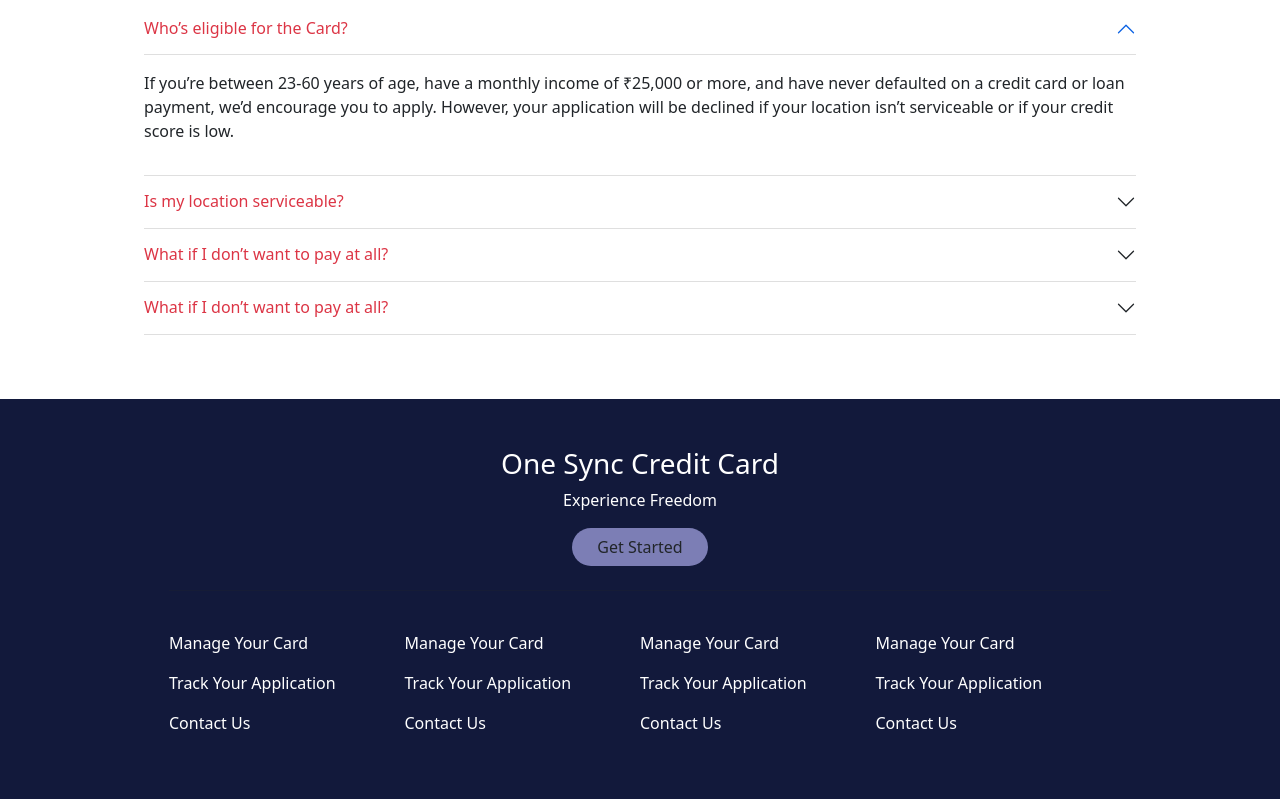
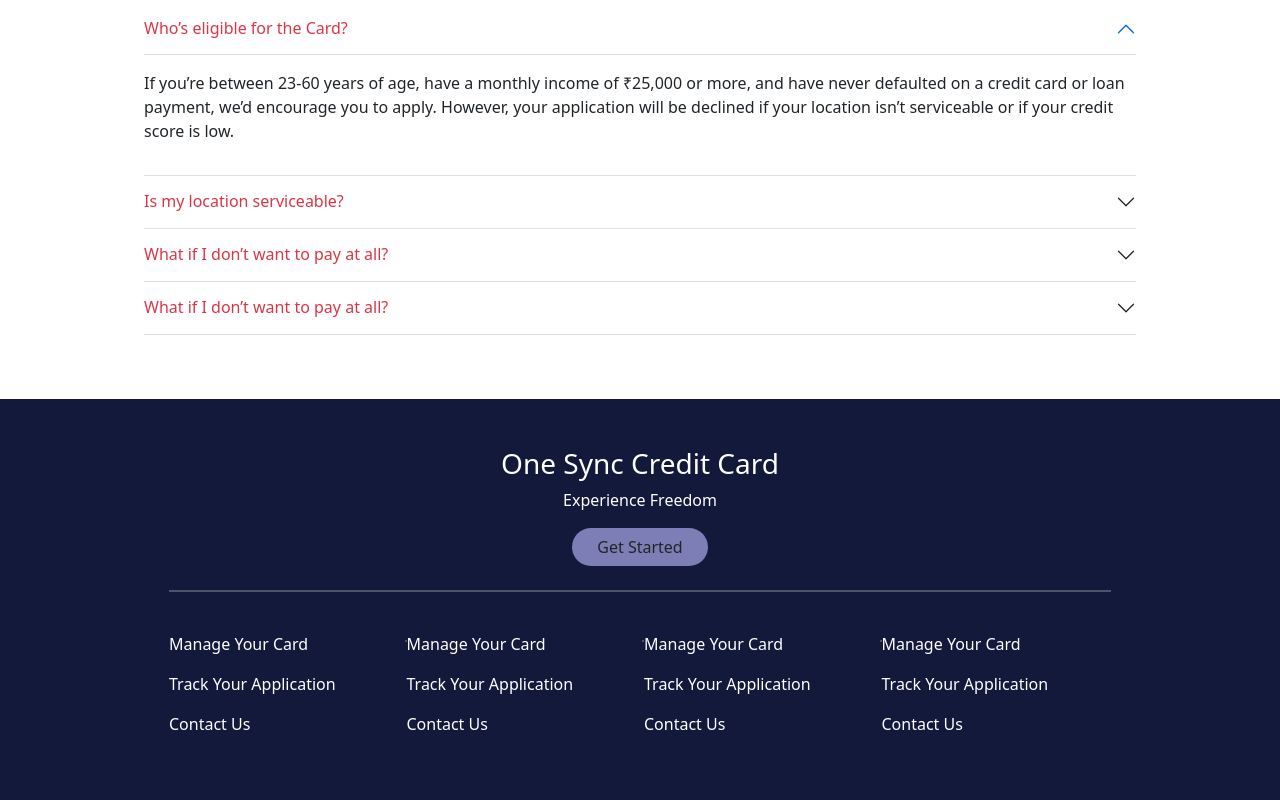
Before and after one commit to sharan000/Html-Bootstrap-SCSS-01, a plain HTML site: page index.html in a window 1280 px wide. Shown: the part 2243-3043 px from the top of the page. Drawn offline with nearby package versions, Linux system fonts and the light colour scheme.

Commit message:
Add files via upload

```diff
--- a/index.html
+++ b/index.html
@@ -419,7 +419,7 @@
       <h3 class="pt-5 text-white">One Sync Credit Card</h3>
       <p class="text-white">Experience Freedom</p>
       <button class="btn px-4 bg-footer-btn btn-radius">Get Started</button>
-      <hr class="w-75 my-4" />
+      <hr class="w-75 my-4 footer-hr" />
 
       <div class="d-flex flex-md-row flex-column w-75 pb-5">
         <div
@@ -446,7 +446,7 @@
             <a href="" class="text-white text-decoration-none">Contact Us</a>
           </p>
         </div>
-        <hr class="my-4 py-md-0 px-md-0" />
+        <hr class="my-4 py-md-0 px-md-0 footer-hr" />
         <div
           class="
             pt-3
@@ -471,7 +471,7 @@
             <a href="" class="text-white text-decoration-none">Contact Us</a>
           </p>
         </div>
-        <hr class="my-4 py-md-0 px-md-0" />
+        <hr class="my-4 py-md-0 px-md-0 footer-hr" />
         <div
           class="
             pt-3
@@ -496,7 +496,7 @@
             <a href="" class="text-white text-decoration-none">Contact Us</a>
           </p>
         </div>
-        <hr class="my-4 py-md-0 px-md-0" />
+        <hr class="my-4 py-md-0 px-md-0 footer-hr" />
         <div
           class="
             pt-3
--- a/style.scss
+++ b/style.scss
@@ -31,3 +31,6 @@ $footer-btn: #7C7EB5;
 .bg-footer-btn {
     background: $footer-btn;
 }
+.footer-hr{
+    border: 1px solid #FFFFFF;
+}
```
Also changed, not shown: style.css, 1 other file.
